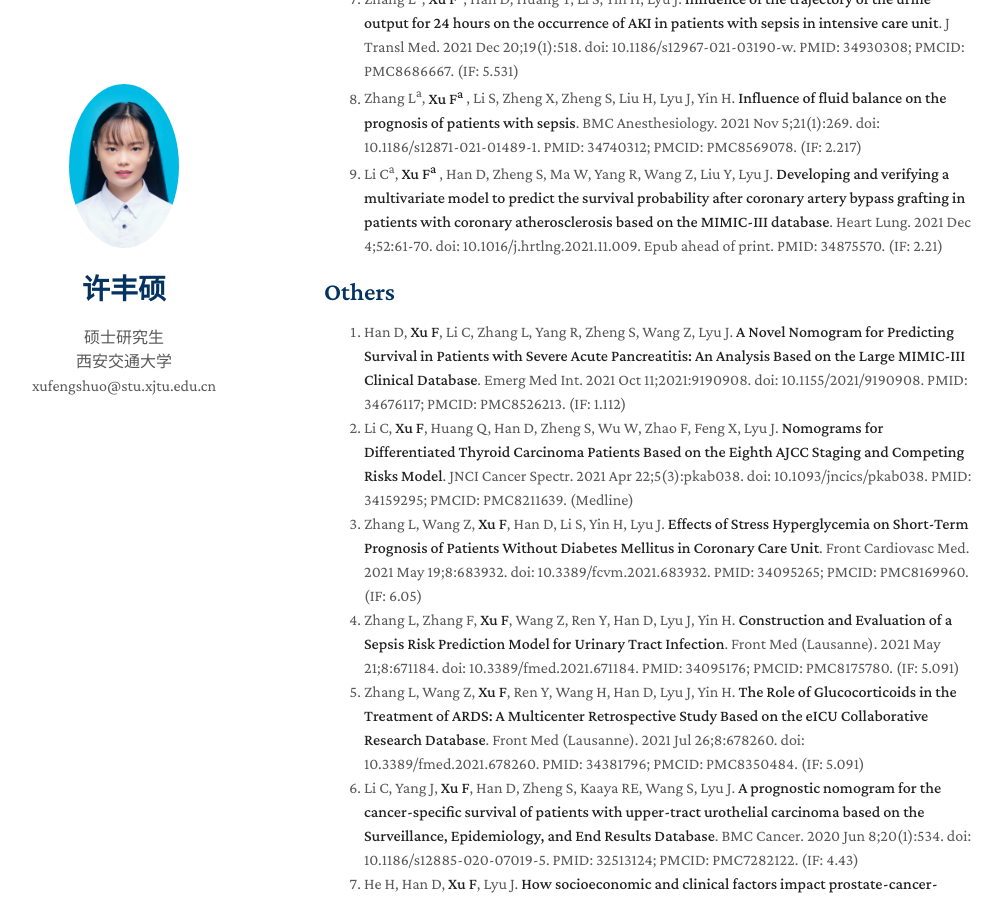
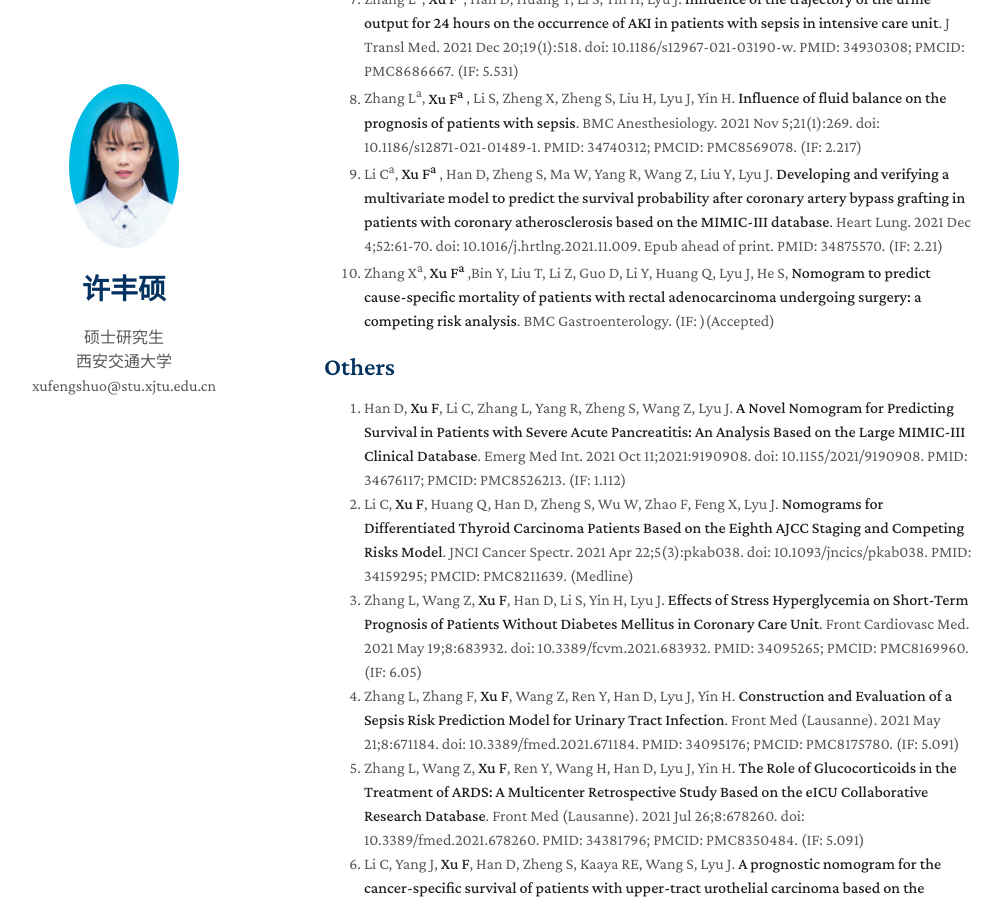
Before and after one commit to XuFengShuo619/CV, a Jekyll site: the page built from index.md, in a window 1280 px wide and 900 px high, scrolled down 1042 px. Shown: the whole window, without its empty margins (146-1148 px from the left). Built offline with Jekyll 4.4.1, drawn with Linux system fonts in a browser that asks for light colours; nearby versions of some CDN libraries; a style sheet for code colours, icons or effects is not loaded; our own code applies the rules of GitHub Pages for plain Markdown files.

Commit message:
Update index.md

```diff
--- a/index.md
+++ b/index.md
@@ -30,6 +30,7 @@ layout: homepage
 7. Zhang L<sup>a</sup>, **Xu F<sup>a</sup>**, Han D, Huang T, Li S, Yin H, Lyu J. **Influence of the trajectory of the urine output for 24 hours on the occurrence of AKI in patients with sepsis in intensive care unit**. J Transl Med. 2021 Dec 20;19(1):518. doi: 10.1186/s12967-021-03190-w. PMID: 34930308; PMCID: PMC8686667. (IF: 5.531)
 8. Zhang L<sup>a</sup>, **Xu F<sup>a</sup>** , Li S, Zheng X, Zheng S, Liu H, Lyu J, Yin H. **Influence of fluid balance on the prognosis of patients with sepsis**. BMC Anesthesiology. 2021 Nov 5;21(1):269. doi: 10.1186/s12871-021-01489-1. PMID: 34740312; PMCID: PMC8569078. (IF: 2.217)
 9. Li C<sup>a</sup>, **Xu F<sup>a</sup>** , Han D, Zheng S, Ma W, Yang R, Wang Z, Liu Y, Lyu J. **Developing and verifying a multivariate model to predict the survival probability after coronary artery bypass grafting in patients with coronary atherosclerosis based on the MIMIC-III database**. Heart Lung. 2021 Dec 4;52:61-70. doi: 10.1016/j.hrtlng.2021.11.009. Epub ahead of print. PMID: 34875570. (IF: 2.21)
+10. Zhang X<sup>a</sup>, **Xu F<sup>a</sup>** ,Bin Y, Liu T, Li Z, Guo D, Li Y, Huang Q, Lyu J, He S, **Nomogram to predict cause-specific mortality of patients with rectal adenocarcinoma undergoing surgery: a competing risk analysis**. BMC Gastroenterology. (IF: )(Accepted)
 
 ## Others
 
```
